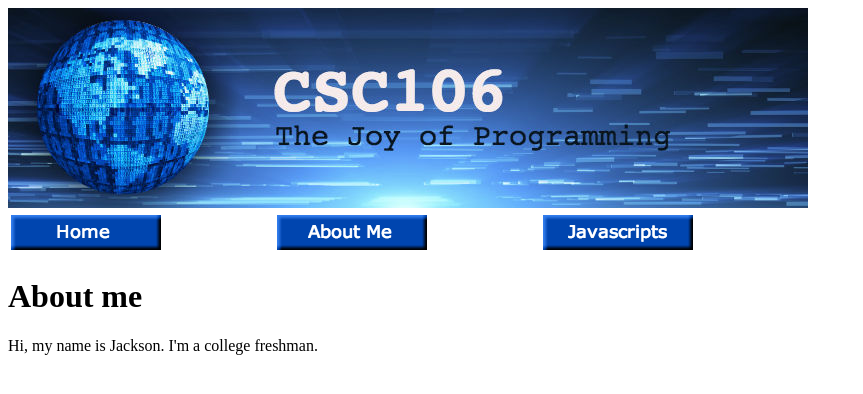
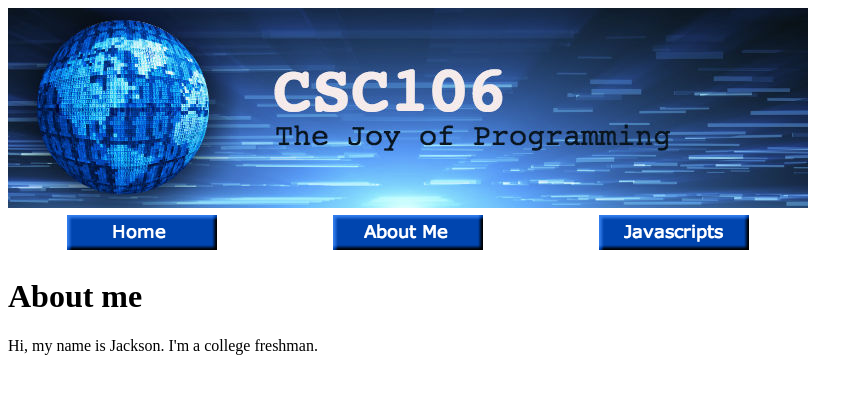
Before and after one commit to Jars1415/Jars1415.github.io, a plain HTML site: page about.html in a window 1280 px wide. Shown: the whole page, without its empty margins (0-863 px from the left). Drawn offline with Linux system fonts and the light colour scheme.

Commit message:
Add files via upload

```diff
--- a/about.html
+++ b/about.html
@@ -9,13 +9,13 @@
     <img src="images/defaultbanner.jpg" alt="Blue banner with text that reads &quot;CSC106 The Joy of Programming&quot;">
             <table width="800px">
                 <tr>
-                    <td>
+                    <td align="center">
                         <a href="index.html"><img src="images/homebutton.png" alt="Home Button"></a>
                     </td>
-                    <td>
+                    <td align="center">
                         <a href=about.html><img src="images/aboutmebutton.png"alt="About Page Button"></a>
                     </td>
-                    <td>
+                    <td align="center">
                         <a href=javascripts.html><img src="images/javascriptsbutton.png" alt="Javascripts Page Button"></a>
                     </td>
                 </tr>
```
Also changed, not shown: index.html (+3 -3 lines), javascripts.html (+3 -3 lines).
